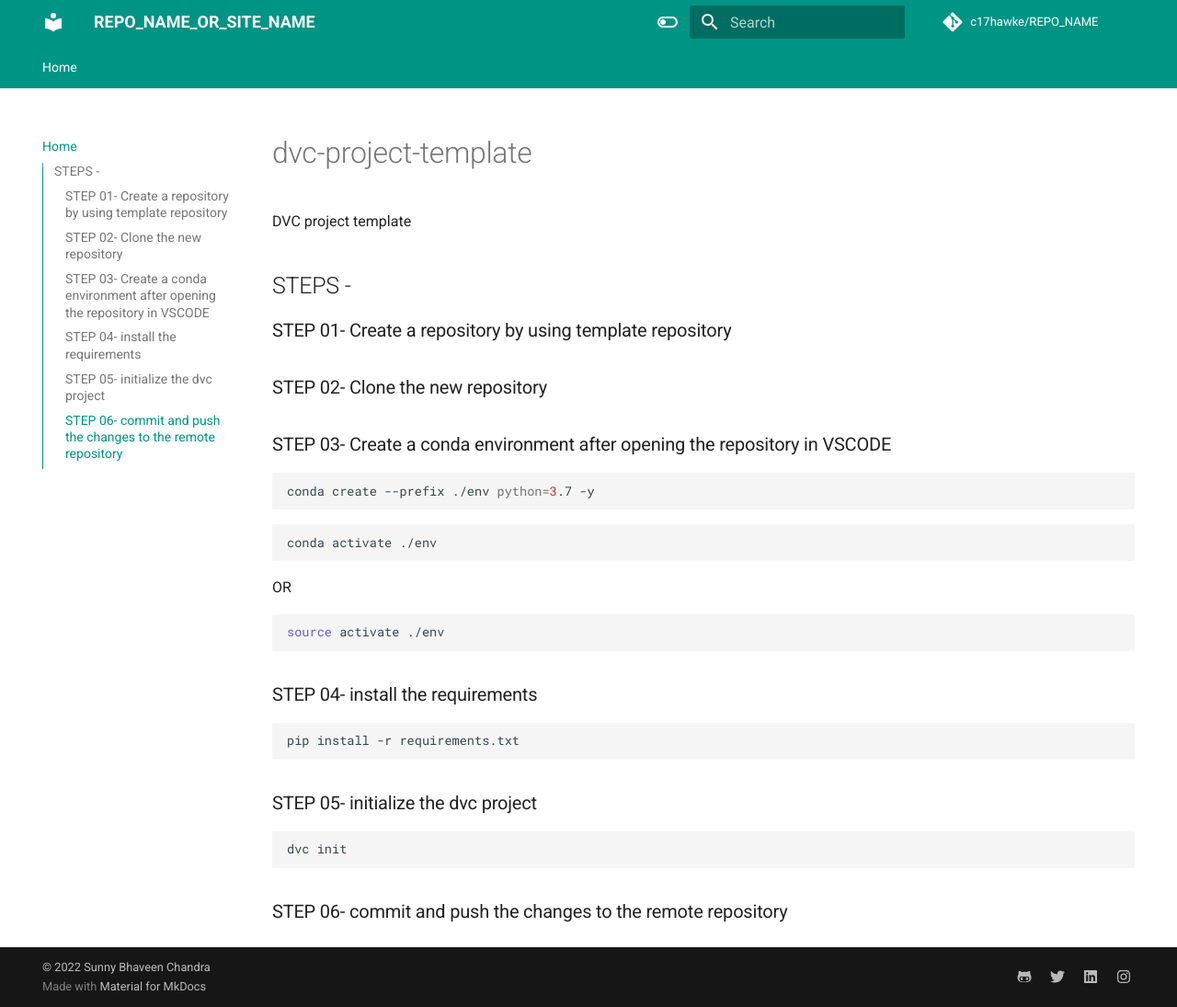
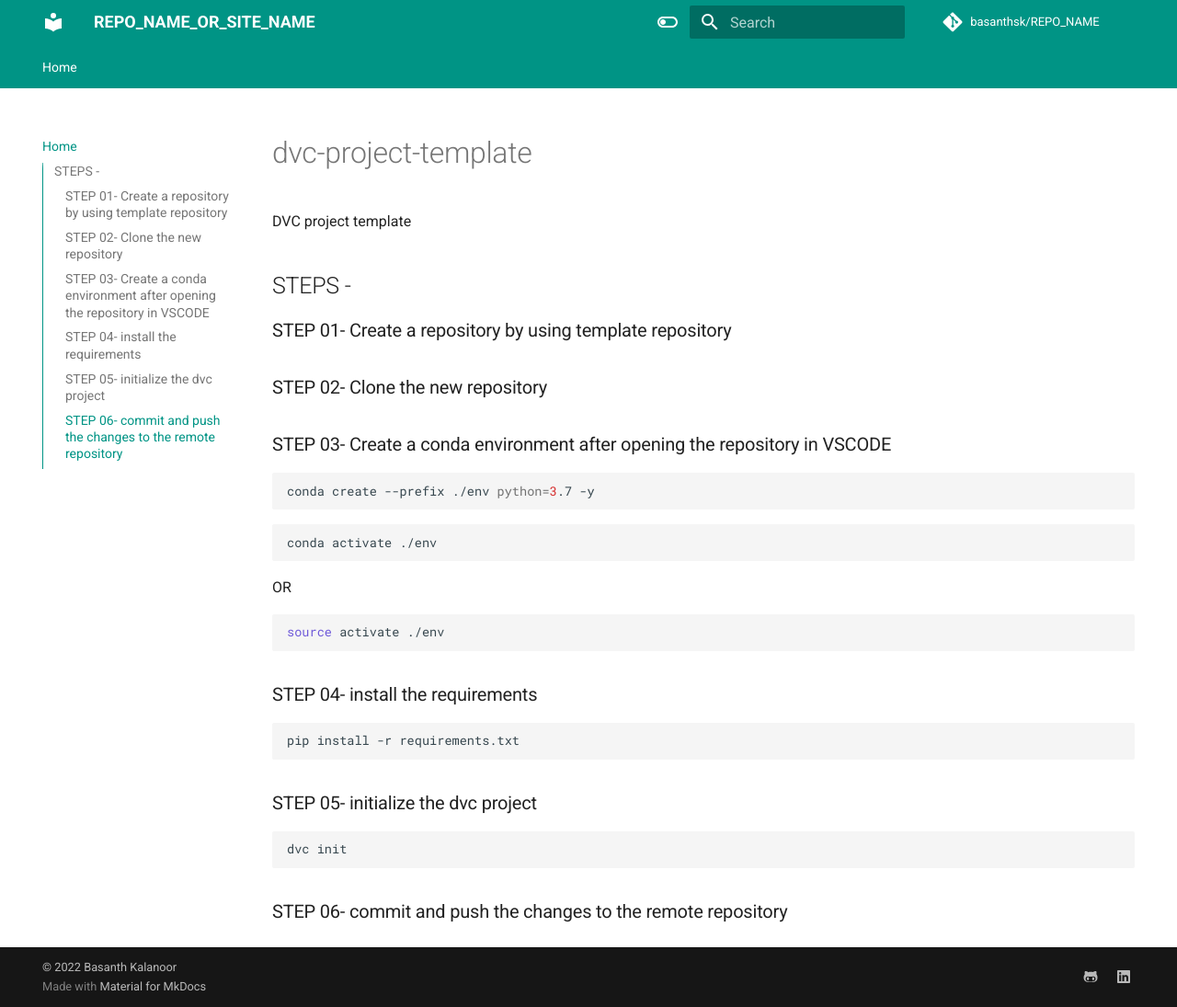
Before and after one commit to basanthsk/nlp-project-dvc-docs, an MkDocs documentation site: the page built from docs/index.md, in a window 1280 px wide and 1095 px high. Shown: the whole window at 92% size. Built offline with MkDocs 1.6.1 and Material for MkDocs 9.7.7, drawn with Linux system fonts in a browser that asks for light colours; comment, search, counter and statistics services are not loaded.

Commit message:
docs updated

```diff
--- a/mkdocs.yml
+++ b/mkdocs.yml
@@ -4,13 +4,13 @@
 nav:
   - Home: index.md
 
-site_author: Sunny Bhaveen Chandra
+site_author: Basanth Kalanoor
 site_description: >-
   DESCRIPTION
 
 # Repository
-repo_name: c17hawke/REPO_NAME
-repo_url: https://github.com/c17hawke/REPO_NAME
+repo_name: basanthsk/REPO_NAME
+repo_url: https://github.com/basanthsk/REPO_NAME
 
 # Configuration
 theme:
@@ -39,13 +39,9 @@
 extra:
   social:
     - icon: fontawesome/brands/github-alt
-      link: https://github.com/c17hawke
-    - icon: fontawesome/brands/twitter
-      link: https://twitter.com/c17hawke
+      link: https://github.com/basanthsk
     - icon: fontawesome/brands/linkedin
-      link: https://linkedin.com/in/c17hawke
-    - icon: fontawesome/brands/instagram
-      link: https://www.instagram.com/c17hawke/
+      link: https://linkedin.com/in/basanthsk
 
 extra_javascript:
   - javascripts/mathjax.js
@@ -70,4 +66,4 @@
   - search
 
 copyright: |
-  &copy; 2022 <a href="https://github.com/c17hawke"  target="_blank" rel="noopener">Sunny Bhaveen Chandra</a>
+  &copy; 2022 <a href="https://github.com/basanthsk"  target="_blank" rel="noopener">Basanth Kalanoor</a>
```
